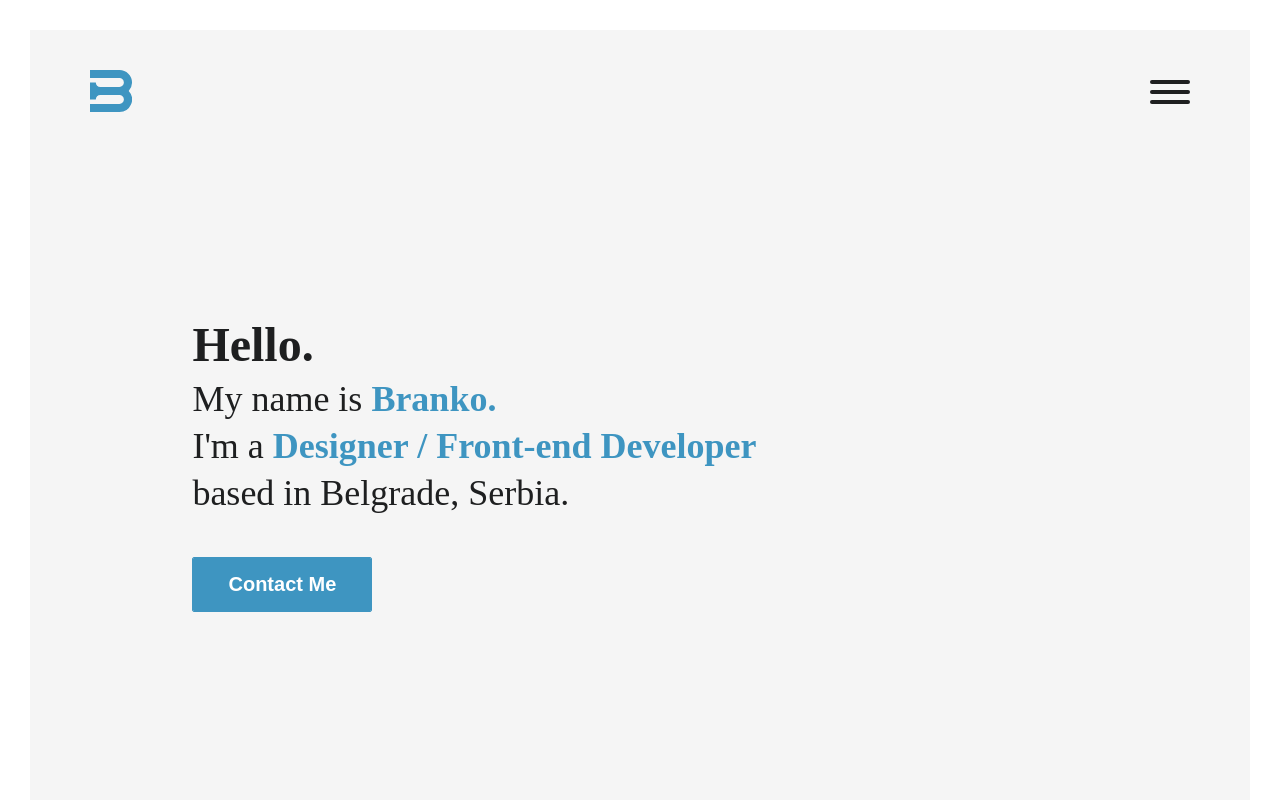
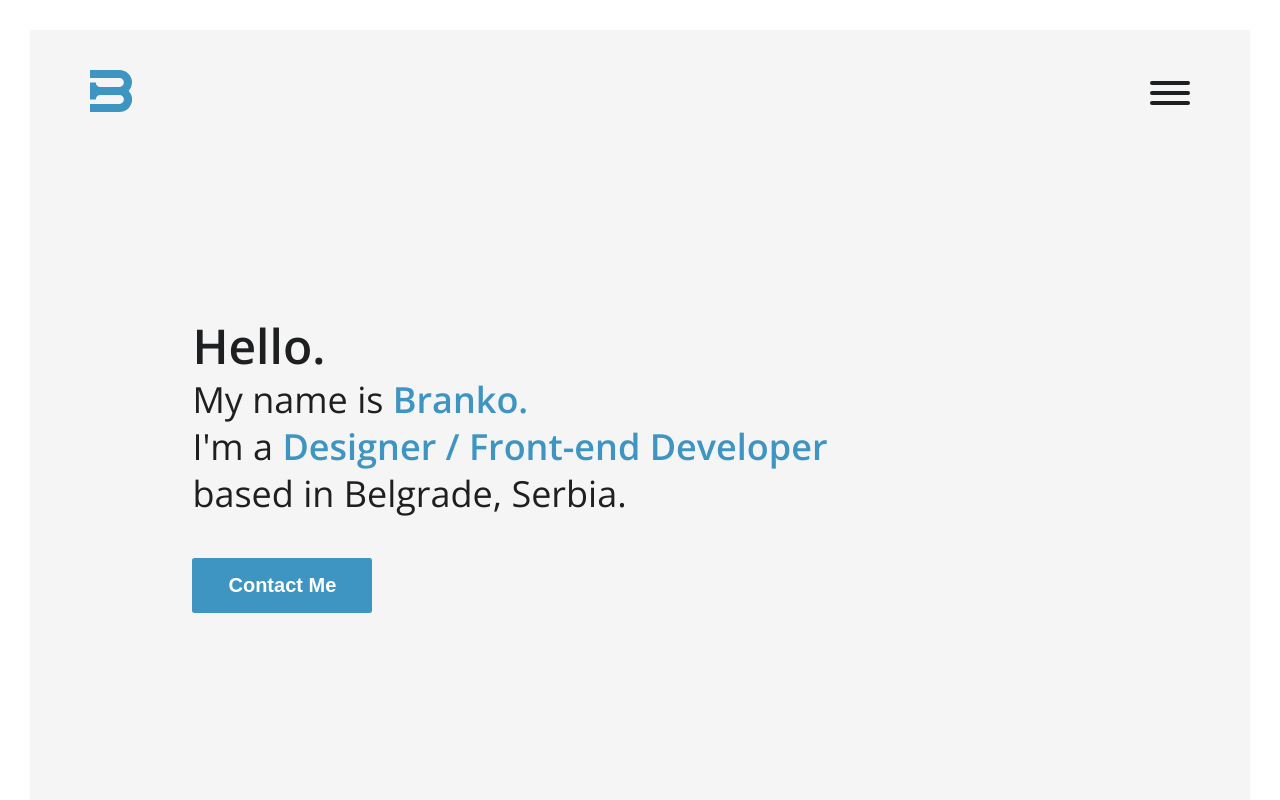
Before and after one commit to io62s/portfolio, a React (Create React App) app: page / in a window 1280 px wide. Shown: the top 800 px of the page. Built offline with nearby package versions, Linux system fonts and the light colour scheme.

Commit message:
font updt

```diff
--- a/public/index.html
+++ b/public/index.html
@@ -9,7 +9,7 @@
     <meta name="author" content="Branko Vlajsovic" />
     <link rel="apple-touch-icon" href="%PUBLIC_URL%/logo192.png" />
     <link
-      href="https://fonts.googleapis.com/css2?family=Source+Sans+Pro:wght@300;400;600;700&display=swap"
+      href="https://fonts.googleapis.com/css2?family=Open+Sans:wght@300;400;600;700&display=swap"
       rel="stylesheet"
     />
     <title>Branko Vlajsovic</title>
--- a/src/styles/GlobalStyle.js
+++ b/src/styles/GlobalStyle.js
@@ -12,7 +12,7 @@
   }
 
   body {
-    font-family: 'Source Sans Pro', sans-serif
+    font-family: 'Open Sans', sans-serif;
     background-color: ${lightGrey};
   }
 `;
```
